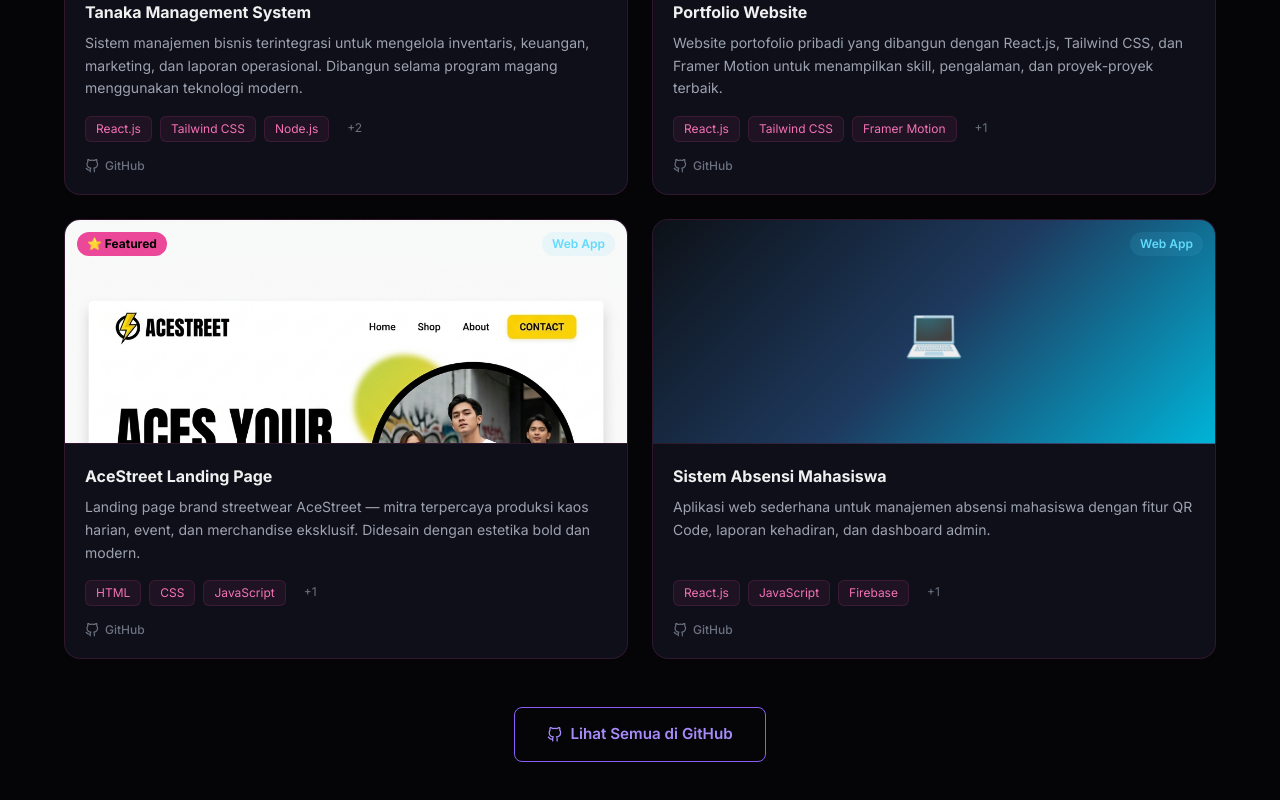
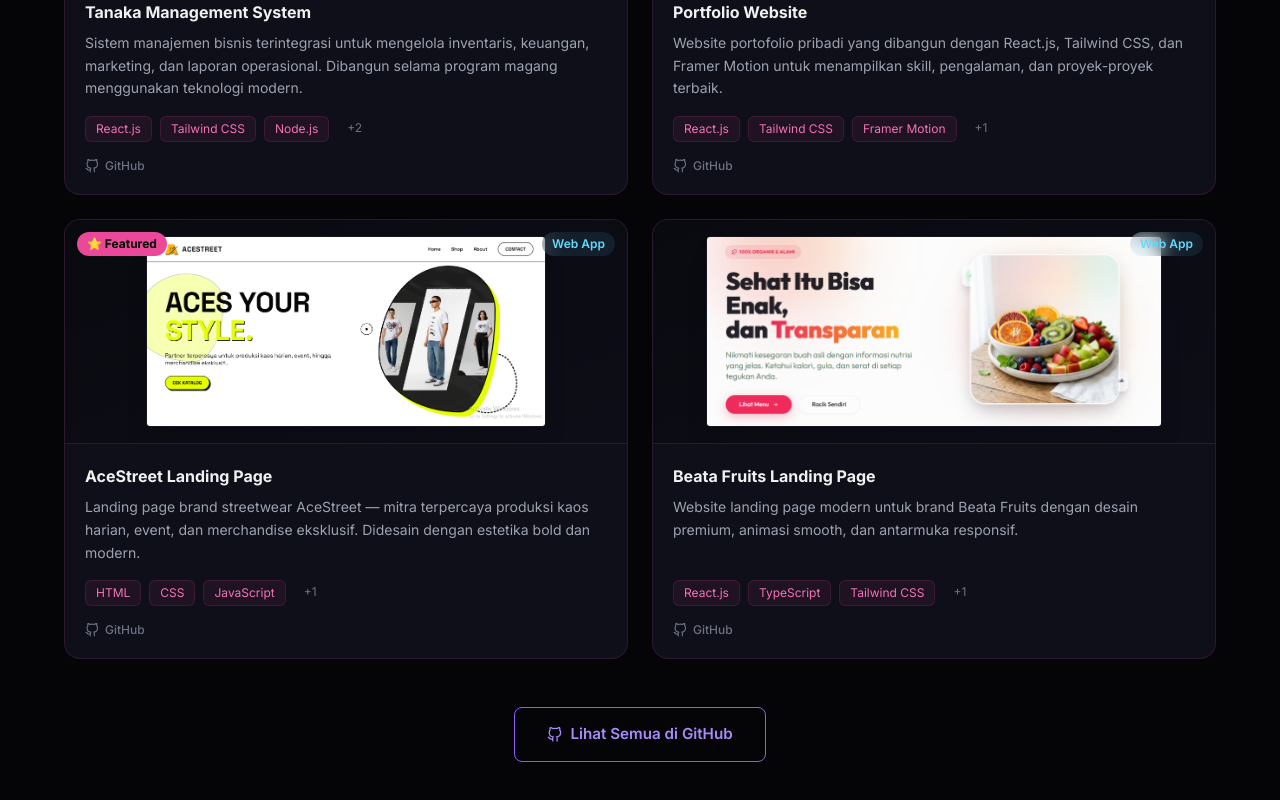
Before and after one commit to kungsum000/portofolio, a React (Vite) app: page / in a window 1280 px wide. Shown: the part 8308-9108 px from the top of the page. Built offline with nearby package versions, Linux system fonts and the light colour scheme.

Commit message:
Update portfolio: Replace Absensi Mahasiswa with Beata Fruits project and add screenshot

```diff
--- a/src/components/Projects.jsx
+++ b/src/components/Projects.jsx
@@ -44,7 +44,9 @@
           style={{ background: project.image ? 'var(--bg-card)' : (thumbnailGradients[project.id - 1] || thumbnailGradients[0]) }}
         >
           {project.image ? (
-            <img src={project.image} alt={project.title} className="w-full h-full object-cover object-top" />
+            <div className="w-full h-full p-6 flex items-center justify-center bg-gradient-to-br from-black/40 to-black/10 backdrop-blur-sm">
+              <img src={project.image} alt={project.title} className="max-w-full max-h-full object-contain rounded-lg shadow-2xl border border-white/10" />
+            </div>
           ) : (
             <div className="text-6xl" style={{ filter: 'drop-shadow(0 0 20px rgba(255,255,255,0.3))' }}>
               {project.category === 'Web App' ? '💻' : '🎨'}
@@ -160,7 +162,9 @@
       >
         {/* Thumbnail Image or Emoji */}
         {project.image ? (
-          <img src={project.image} alt={project.title} className="w-full h-full object-cover object-top transition-transform duration-500 group-hover:scale-105" />
+          <div className="w-full h-full p-4 flex items-center justify-center bg-gradient-to-br from-black/40 to-black/10">
+            <img src={project.image} alt={project.title} className="max-w-full max-h-full object-contain transition-transform duration-500 group-hover:scale-110 rounded drop-shadow-xl border border-white/5" />
+          </div>
         ) : (
           <div className="absolute inset-0 flex items-center justify-center text-5xl transition-transform duration-500 group-hover:scale-110">
             {project.category === 'Web App' ? '💻' : '🎨'}
--- a/src/data/portfolioData.js
+++ b/src/data/portfolioData.js
@@ -12,6 +12,7 @@
 import tanakaProjectImage from '../assets/tanaka-project.jpg';
 import portfolioProjectImage from '../assets/portfolio-project.png';
 import acestreetImage from '../assets/acestreet-landing.png';
+import beataFruitsImage from '../assets/beata-fruits.png';
 
 export const personalInfo = {
   name: "Umi Kungsum",
@@ -200,14 +201,14 @@
   },
   {
     id: 4,
-    title: "Sistem Absensi Mahasiswa",
+    title: "Beata Fruits Landing Page",
     description:
-      "Aplikasi web sederhana untuk manajemen absensi mahasiswa dengan fitur QR Code, laporan kehadiran, dan dashboard admin.",
+      "Website landing page modern untuk brand Beata Fruits dengan desain premium, animasi smooth, dan antarmuka responsif.",
     longDescription:
-      "Sistem absensi digital berbasis web yang memudahkan proses pencatatan kehadiran mahasiswa secara otomatis menggunakan QR Code scanner.",
-    tech: ["React.js", "JavaScript", "Firebase", "Tailwind CSS"],
-    image: null,
-    github: "https://github.com/kungsum000/absensi-app",
+      "Landing page interaktif untuk Beata Fruits yang dibangun menggunakan React, TypeScript, Tailwind CSS, dan Framer Motion. Menampilkan produk, testimoni, dan nilai transparansi brand dengan efek cursor glow dan marquee dinamis.",
+    tech: ["React.js", "TypeScript", "Tailwind CSS", "Framer Motion"],
+    image: beataFruitsImage,
+    github: "https://github.com/kungsum000/beata-fruits",
     demo: "#",
     category: "Web App",
     featured: false,
```
Also changed, not shown: src/assets/acestreet-landing.png, src/assets/beata-fruits.png (added).
